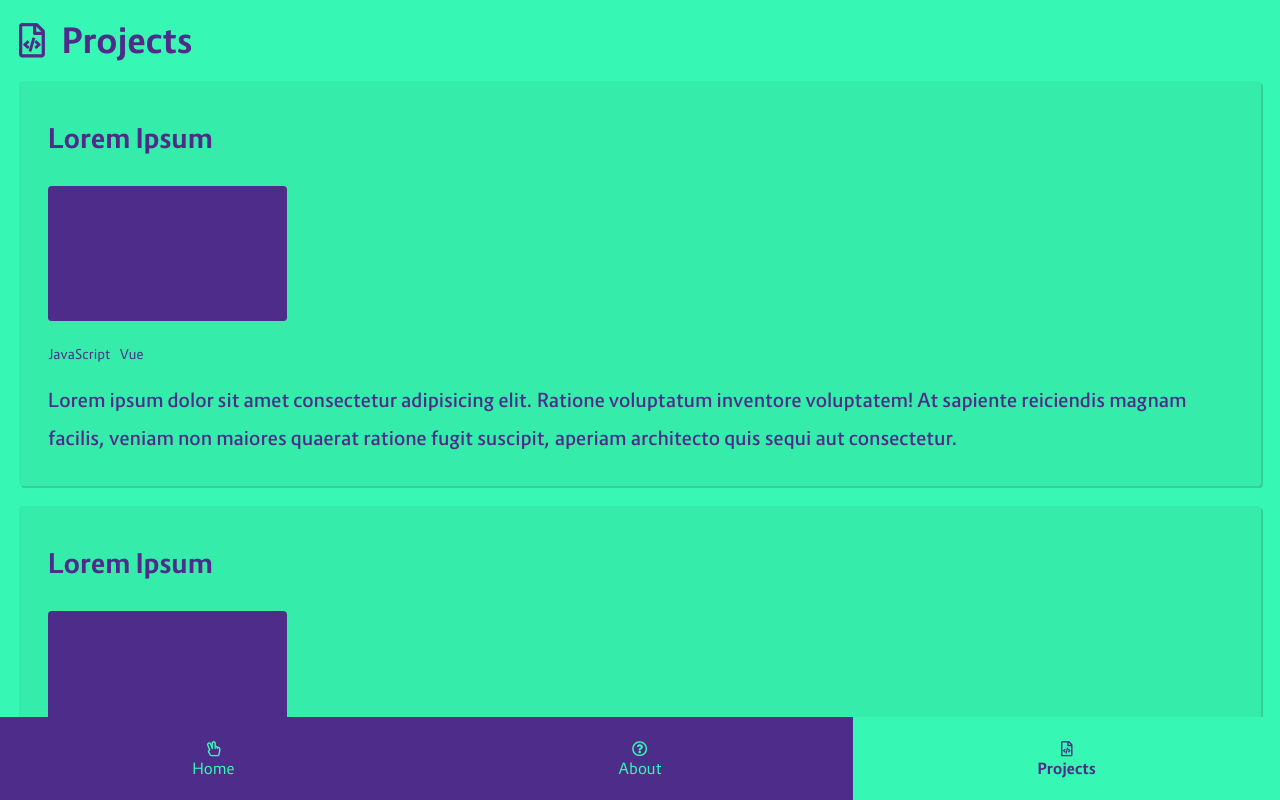
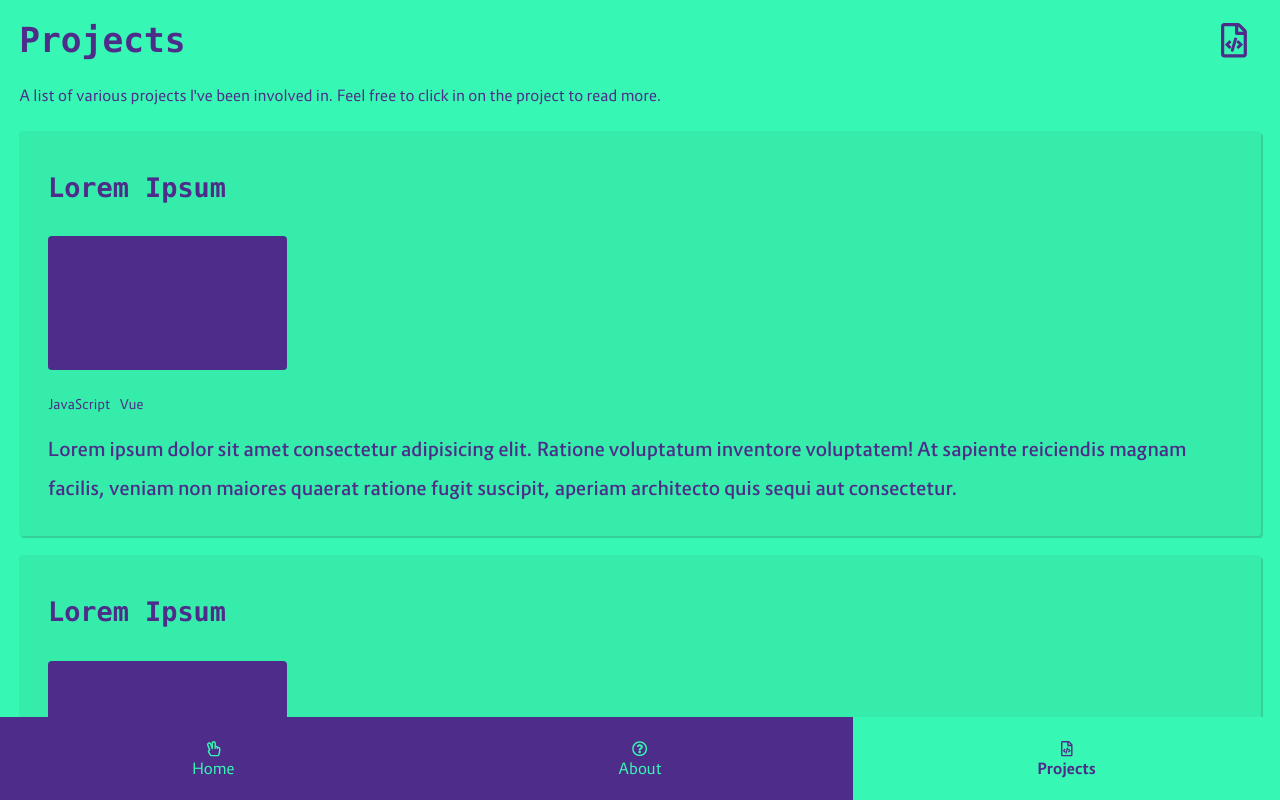
Before and after one commit to gluntn2/personal-page, a Vue app: page /#/projects in a window 1280 px wide. Shown: the top 800 px of the page. Built offline with nearby package versions, Linux system fonts and the light colour scheme.

Commit message:
another commit

```diff
--- a/src/App.vue
+++ b/src/App.vue
@@ -39,15 +39,19 @@ export default Vue.extend({
     padding: .3rem
     border-radius: .2rem
     margin-left: -.3rem
+    .icon
+      float: right
   .main-view
     position: relative
     margin-bottom: 3.5rem
     h1
       font-weight: 900
       margin-bottom: 1rem
-      display: inline-block
+      display: block
       padding: .2rem
       font-size: 1.8rem
       margin-left: -.2rem
       color: var(--secondary)
+      .icon
+        float: right
 </style>
--- a/src/assets/sass/_global.sass
+++ b/src/assets/sass/_global.sass
@@ -56,5 +56,8 @@ body
   font-weight: 500
   padding: .1rem .3rem
 
+.header, h1
+  font-family: var(--font-second)
+
 .icon
   margin-right: .5rem
--- a/src/assets/sass/_var.sass
+++ b/src/assets/sass/_var.sass
@@ -5,3 +5,4 @@
   --black: #323232
 
   --font: "Route 159"
+  --font-second: "Fira Code", "Monaco", monospace
--- a/src/views/Home.vue
+++ b/src/views/Home.vue
@@ -5,7 +5,7 @@
       <fa-icon :icon="['far', 'hand-peace']" class="icon"/>
     </span>
     <span class="about">
-      An unconventional full-stack developer also working in computer graphics and linguistics.
+      An unconventional full-stack developer studying computer graphics and linguistics.
     </span>
     <span class="about">
       <span class="funny" title="Dreams are not guaranteed, unfortunately">Creating dreams</span> with <span class="marked">Vue</span> and <span class="marked">JavaScript</span>.
@@ -47,6 +47,7 @@
     display: block
     margin: 1.5rem 0
     color: var(--secondary)
+    font-family: var(--font-second)
     .funny
       border-bottom: 1px dashed var(--secondary)
   .button
--- a/src/views/Projects.vue
+++ b/src/views/Projects.vue
@@ -4,6 +4,10 @@
       <fa-icon :icon="['far', 'file-code']" class="icon" />
       Projects
     </h1>
+    <div class="about">
+      A list of various projects I've been involved in. Feel free to click
+      in on the project to read more.
+    </div>
     <div class="item">
       <div class="header">
         Lorem Ipsum
@@ -53,6 +57,11 @@ export default Vue.extend({
   .main
     padding: 1rem
     overflow: hidden
+  .about
+    margin-bottom: 1rem
+    color: var(--secondary)
+    line-height: 2
+    font-size: .8rem
   .item
     padding: .5rem 1.5rem
     background: rgb(#333, .05)
```
